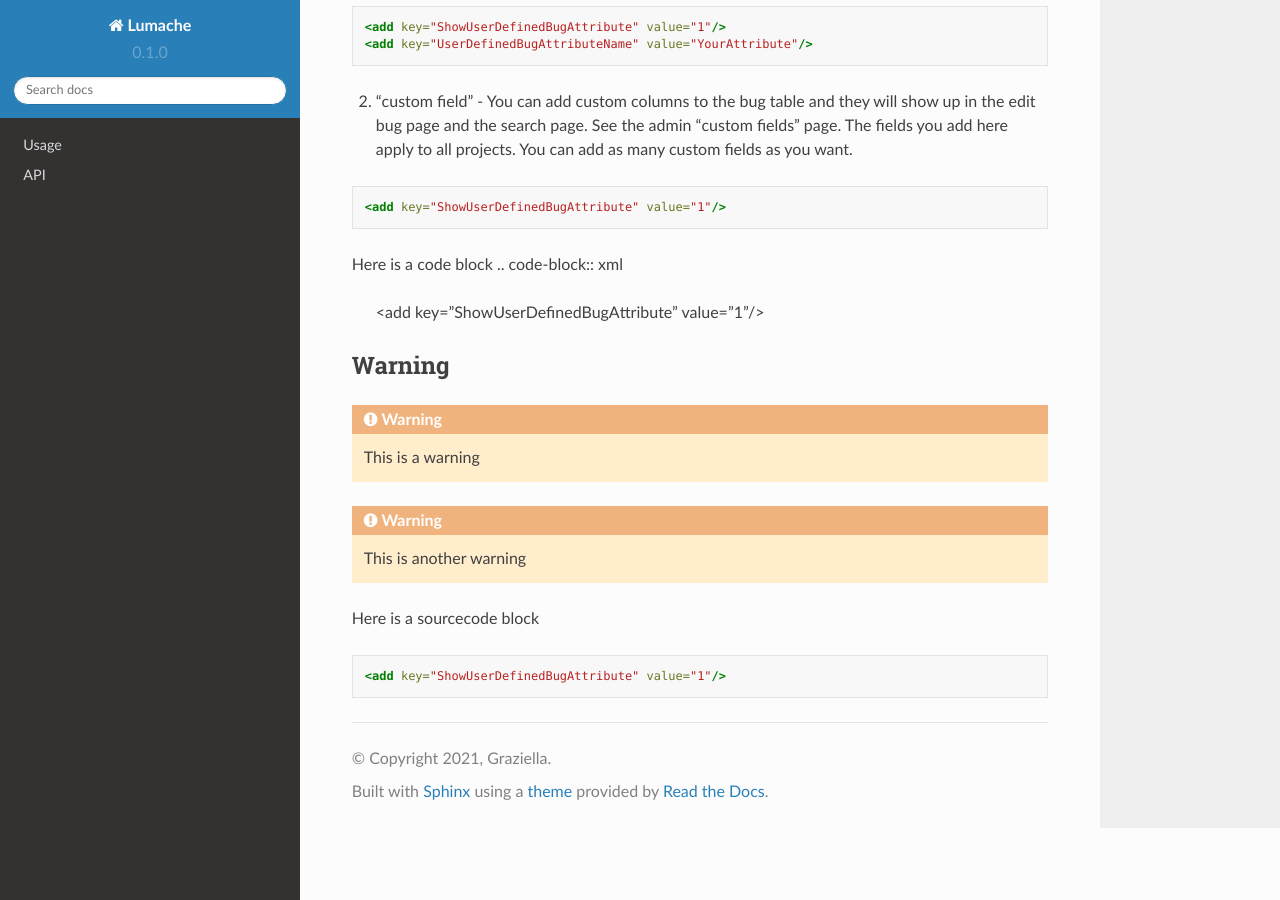
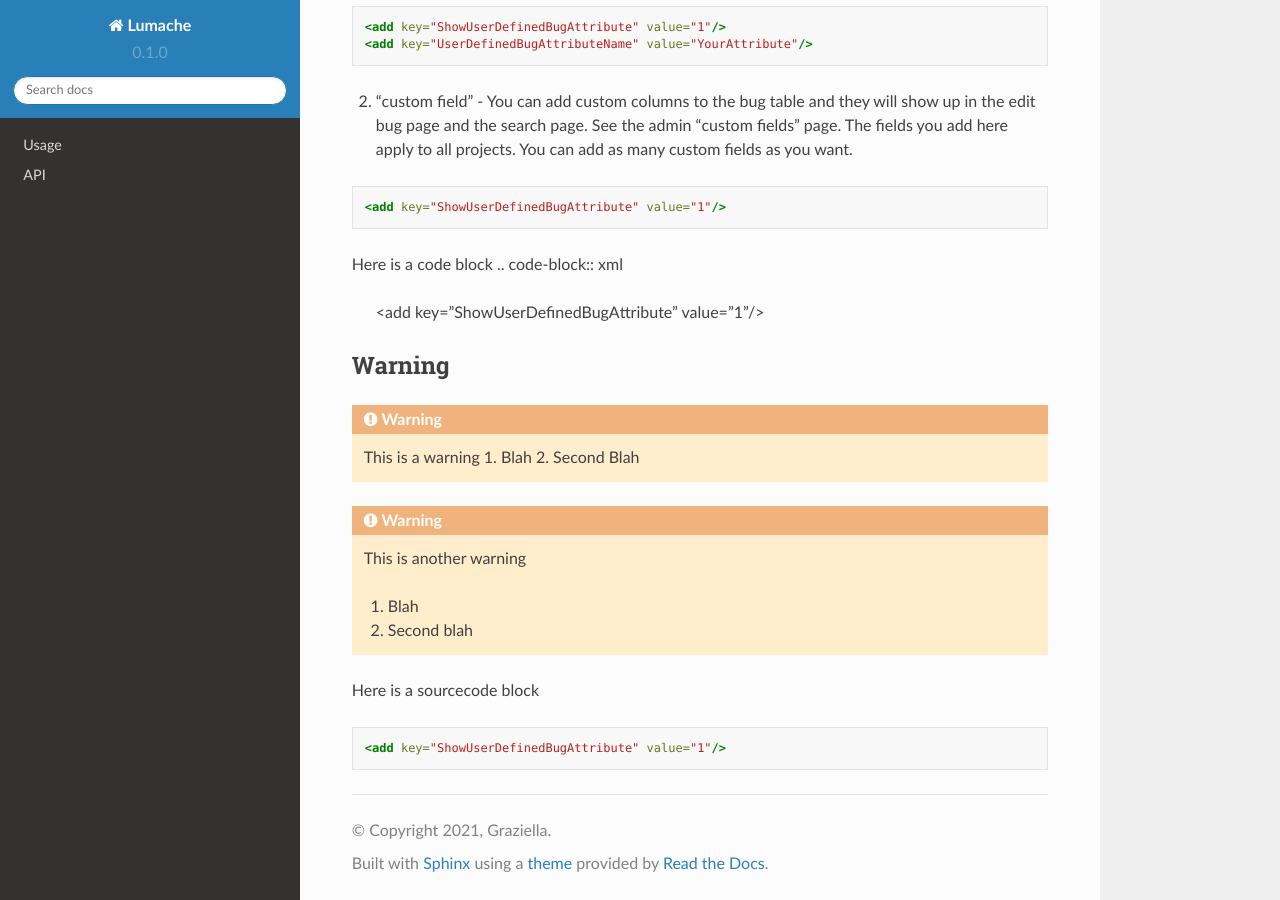
Before and after one commit to Displace99/SampleRTD, a Sphinx documentation site: the page built from docs/source/custom-fields.rst, in a window 1280 px wide and 900 px high, scrolled down 695 px. Built offline with Sphinx 7.4.7 and the Read the Docs theme 2.0.0, drawn with Linux system fonts in a browser that asks for light colours.

Commit message:
Update custom-fields.rst

```diff
--- a/docs/source/custom-fields.rst
+++ b/docs/source/custom-fields.rst
@@ -39,10 +39,16 @@ Warning
 =======
 .. warning::
     This is a warning
+    1. Blah
+    2. Second Blah
 
 .. warning::
 
     This is another warning
+
+    1. Blah
+
+    2. Second blah
 
 Here is a sourcecode block
 
```
